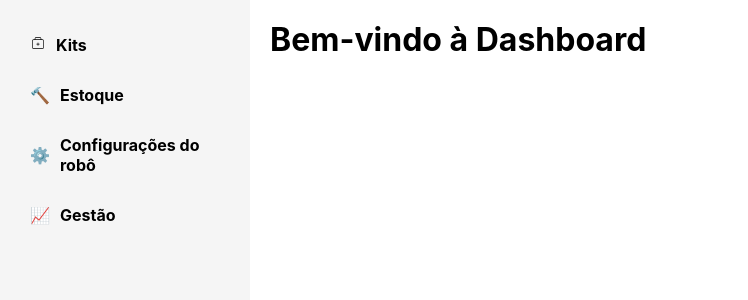
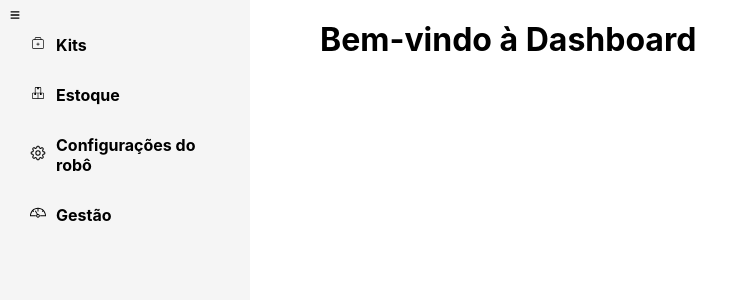
Before and after one commit to Inteli-College/2024-T0008-EC05-G05, a React (Create React App) app in the folder src/frontend/cardiobot/: page /dashboard in a window 1280 px wide. Shown: the top 300 px of the page, without its empty margins (0-748 px from the left). Built offline with nearby package versions, Linux system fonts and the light colour scheme.

Commit message:
teste de abre/fecha sidebar

```diff
--- a/src/frontend/cardiobot/src/App.js
+++ b/src/frontend/cardiobot/src/App.js
@@ -1,11 +1,12 @@
-import React from 'react';
+import React, { useState } from 'react';
 import { BrowserRouter as Router, Routes, Route, Link } from 'react-router-dom'; // Import Routes
 import LoginForm from './pages/LoginForm/LoginForm';
 
-import Dashboard from './pages/dashboard/dashboard.js';
+import Dashboard from './pages/dashboard/dashboard.jsx';
 import Supplies from './pages/supplies/supplies.js';
 
 function App() {
+
   return (
     <Router>
       <div>
@@ -18,6 +19,7 @@ function App() {
     </Router>
   );
 }
+
 // Define a Home component to render when no specific route is matched
 function Home() {
   return (
--- a/src/frontend/cardiobot/src/components/Sidebar/Sidebar.css
+++ b/src/frontend/cardiobot/src/components/Sidebar/Sidebar.css
@@ -1,11 +1,10 @@
-/* Sidebar.css */
 .sidebar {
-    width: 250px; /* ou o tamanho que você preferir */
+    width: 250px;
     position: fixed;
     left: 0;
     top: 0;
     height: 100%;
-    background-color: #f5f5f5; /* ou a cor que você preferir */
+    background-color: #f5f5f5;
     display: flex;
     flex-direction: column;
     padding: 20px;
@@ -27,15 +26,13 @@
   }
 
   .menu-item:hover {
-    background-color: #e4e4e4; /* cor ao passar o mouse */
+    background-color: #e4e4e4;
   }
 
   .icon {
     margin-right: 10px;
-    /* estilize os ícones como preferir */
   }
 
   .title {
     font-weight: bold;
-    /* estilize o texto como preferir */
   }
--- a/src/frontend/cardiobot/src/components/Sidebar/Sidebar.js
+++ b/src/frontend/cardiobot/src/components/Sidebar/Sidebar.js
@@ -1,10 +1,15 @@
 // Sidebar.js
 import React from 'react';
 import './Sidebar.css'; // Importe o CSS para estilização
-import { CiMedicalCase } from "react-icons/ci";
+import { CiMedicalCase, CiBoxes} from "react-icons/ci";
+import { GoGear } from "react-icons/go";
+import { TfiDashboard } from "react-icons/tfi";
+import { FaBars } from "react-icons/fa"; // Ícone de menu (hambúrguer)
 
-function Sidebar() {
+function Sidebar({ open }) {
+
   return (
+    <div className={open ? 'sidebar open' : 'sidebar'}>
       <div className="sidebar">
         <div className="sidebar-menu">
           <div className="menu-item">
@@ -12,16 +17,17 @@ function Sidebar() {
             <span className="title">Kits</span>
           </div>
           <div className="menu-item">
-          <span className="icon">🔨</span>
+            <span className="icon"><CiBoxes /></span>
             <span className="title">Estoque</span>
           </div>
           <div className="menu-item">
-          <span className="icon">⚙️</span>
+            <span className="icon"><GoGear /></span>
             <span className="title">Configurações do robô</span>
           </div>
           <div className="menu-item">
-          <span className="icon">📈</span>
+            <span className="icon"><TfiDashboard /></span>
             <span className="title">Gestão</span>
+          </div>
         </div>
       </div>
     </div>
--- a/src/frontend/cardiobot/src/pages/dashboard/dashboard.css
+++ b/src/frontend/cardiobot/src/pages/dashboard/dashboard.css
@@ -3,9 +3,42 @@
     display: flex;
   }
 
-  .dashboard-content {
-    margin-left: 250px; /* Ajuste conforme a largura do seu Sidebar */
-    padding: 20px; /* Ajuste conforme necessário */
-    width: calc(100% - 250px); /* Ajuste conforme a largura do seu Sidebar */
-    /* Mais estilizações para o seu dashboard */
-  }
+.dashboard-content {
+  margin-left: 300px;
+  padding: 20px;
+  width: calc(100% - 250px);
+}
+
+.menu-icon {
+  position: fixed;
+  top: 0;
+  left: 0;
+  z-index: 5;
+  cursor: pointer;
+  font-size: 30px;
+  padding: 10px;
+}
+
+/* Sidebar.css */
+.sidebar {
+  width: 250px;
+  height: 100%;
+  position: fixed;
+  top: 0;
+  left: -250px; /* Inicia escondida */
+  transition: left 0.3s;
+  /* ... */
+}
+
+.sidebar.open {
+  left: 0; /* Sidebar visível */
+}
+
+.main-content {
+  transition: margin-left 0.3s;
+  /* ... */
+}
+
+.main-content.expanded {
+  margin-left: 250px; /* Espaço para a sidebar quando ela estiver aberta */
+}
--- a/src/frontend/cardiobot/src/pages/dashboard/dashboard.js
+++ /dev/null
@@ -1,20 +0,0 @@
-import React from 'react';
-import './dashboard.css'; // Crie um arquivo de CSS para estilizações específicas desta página
-
-import Sidebar from '../../components/Sidebar/Sidebar.js';
-
-function Dashboard() {
-  return (
-    <div className="dashboard">
-      <Sidebar />
-      <div className="dashboard-content">
-        {/* Todo o conteúdo da sua página Dashboard iria aqui */}
-        <h1>Bem-vindo à Dashboard</h1>
-        <Sidebar />
-        {/* Você pode adicionar mais componentes aqui conforme necessário */}
-      </div>
-    </div>
-  );
-}
-
-export default Dashboard;
--- /dev/null
+++ b/src/frontend/cardiobot/src/pages/dashboard/dashboard.jsx
@@ -0,0 +1,29 @@
+import React, {useState} from 'react';
+import './dashboard.css'; // Crie um arquivo de CSS para estilizações específicas desta página
+import { FaBars } from "react-icons/fa"; // Ícone de menu (hambúrguer)
+
+import Sidebar from '../../components/Sidebar/Sidebar.js';
+
+function Dashboard() {
+  const [sidebarOpen, setSidebarOpen] = useState(false);
+
+  const toggleSidebar = () => {
+    setSidebarOpen(!sidebarOpen);
+  };
+
+  return (
+    <div className="dashboard">
+      <FaBars className="menu-icon" onClick={toggleSidebar} />
+      <main className={sidebarOpen ? 'main-content expanded' : 'main-content'}>
+        <Sidebar open={sidebarOpen} />
+        <div className="dashboard-content">
+          {/* Todo o conteúdo da sua página Dashboard deve ser colocado aqui */}
+          <h1>Bem-vindo à Dashboard</h1>
+          {/* Você pode adicionar mais componentes aqui conforme necessário */}
+        </div>
+      </main>
+    </div>
+  );
+}
+
+export default Dashboard;
```
Lines whose indentation alone changed are shown as unchanged.
